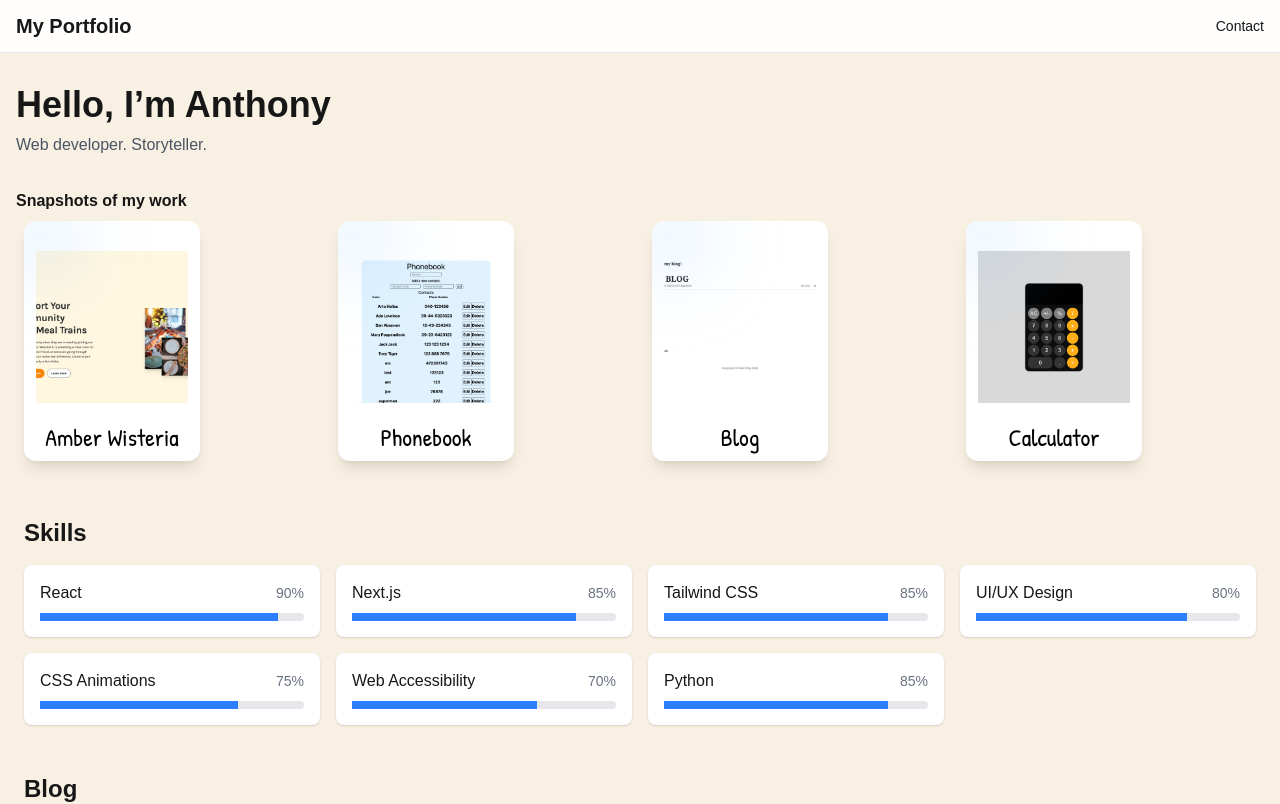
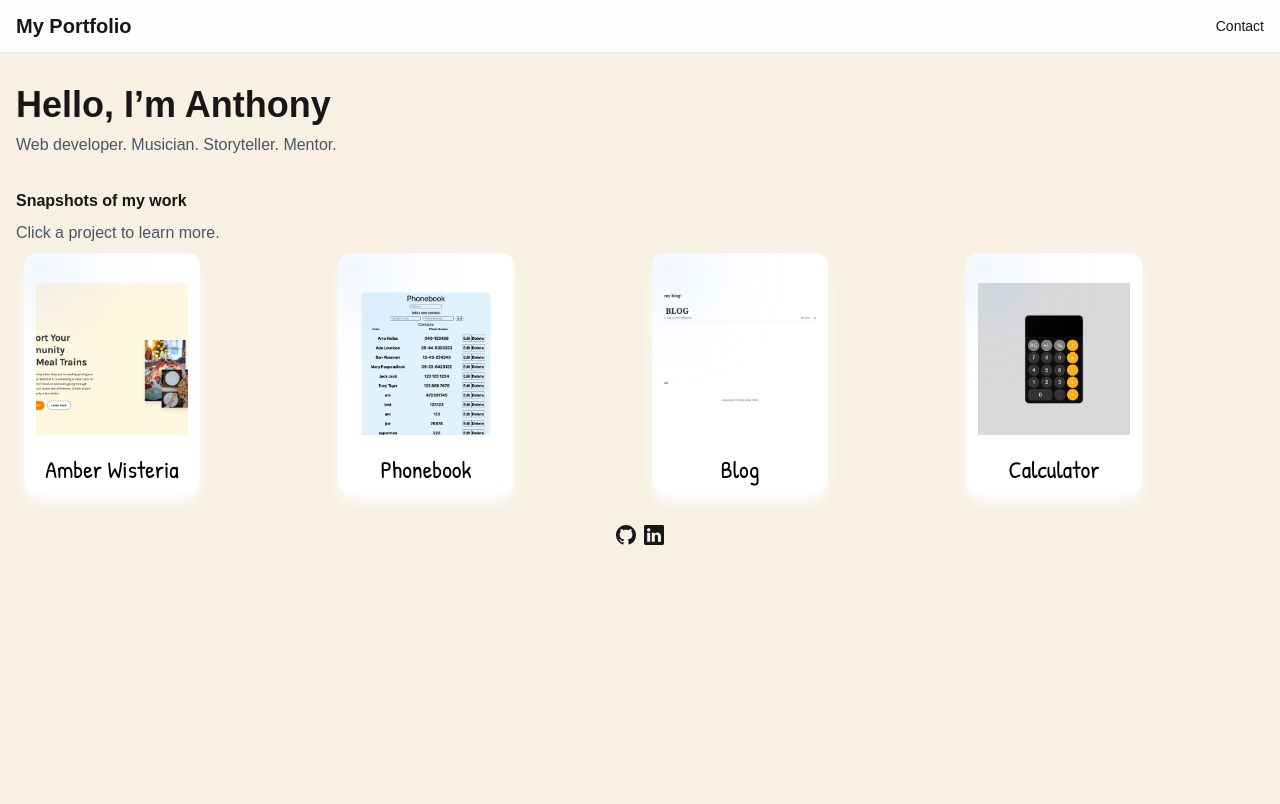
Before and after one commit to anthonbrooks/portfolio, a Next.js app: page / in a window 1280 px wide. Shown: the top 804 px of the page. Built offline with nearby package versions, Linux system fonts and the light colour scheme.

Commit message:
Hide skills/blog, also add content

```diff
--- a/app/page.tsx
+++ b/app/page.tsx
@@ -63,19 +63,18 @@ export default function Home() {
       <main className="min-h-screen px-4 py-8">
         <header className="max-w-7xl mx-auto mb-8">
           <h1 className="text-4xl font-bold mb-2">Hello, I’m Anthony</h1>
-          <p className="text-gray-600">Web developer. Storyteller.</p>
+          <p className="text-gray-600">
+            Web developer. Musician. Storyteller. Mentor.
+          </p>
         </header>
 
-        <motion.section
-          initial={{ opacity: 0, y: 40 }}
-          whileInView={{ opacity: 1, y: 0 }}
-          viewport={{ once: true }}
-          transition={{ duration: 0.5 }}
+        <div
           aria-label="Polaroid gallery"
-          className="max-w-7xl mx-auto mb-12 overflow-visible"
+          className="max-w-7xl mx-auto mb-6 overflow-visible"
         >
-          <h2 className="font-bold">Snapshots of my work</h2>
-          <div className="grid grid-cols-2 sm:grid-cols-3 md:grid-cols-4 gap-2 relative">
+          <h2 className="font-bold mb-2">Snapshots of my work</h2>
+          <p className="text-gray-600">Click a project to learn more.</p>
+          <div className="grid grid-cols-2 md:grid-cols-4 gap-2 relative">
             {photos.map((p, idx) => (
               <Polaroid
                 key={p.id}
@@ -85,16 +84,9 @@ export default function Home() {
               />
             ))}
           </div>
-        </motion.section>
+        </div>
 
-        <motion.section
-          initial={{ opacity: 0, y: 40 }}
-          whileInView={{ opacity: 1, y: 0 }}
-          viewport={{ once: true }}
-          transition={{ duration: 0.5 }}
-          id="skills"
-          className="max-w-7xl mx-auto mb-12 px-2"
-        >
+        {/* <div id="skills" className="max-w-7xl mx-auto mb-12 px-2">
           <h2 className="text-2xl font-semibold mb-4">Skills</h2>
           <ul className="grid grid-cols-2 sm:grid-cols-4 gap-4">
             {skills.map((s) => (
@@ -112,9 +104,9 @@ export default function Home() {
               </li>
             ))}
           </ul>
-        </motion.section>
+        </div> */}
 
-        <motion.section
+        {/* <motion.section
           initial={{ opacity: 0, y: 40 }}
           whileInView={{ opacity: 1, y: 0 }}
           viewport={{ once: true }}
@@ -131,7 +123,7 @@ export default function Home() {
               </article>
             ))}
           </div>
-        </motion.section>
+        </motion.section> */}
         <Footer />
       </main>
 
--- a/components/Polaroid.tsx
+++ b/components/Polaroid.tsx
@@ -18,7 +18,7 @@ export default function Polaroid({
     <button
       aria-label={title}
       onClick={onClick}
-      className={`relative m-2 w-44 h-60 p-3 pb-10 border-white rounded-xl overflow-hidden shadow-lg bg-white transition-transform transform hover:scale-105 hover:shadow-2xl hover:rotate-1 hover:z-20 hover:-translate-y-2 active:scale-95 focus:outline-none focus:ring-2 focus:ring-blue-500`}
+      className={`relative m-2 w-44 h-60 p-3 pb-10 border-white rounded-xl overflow-hidden shadow-lg shadow-white bg-white transition-transform transform hover:scale-105 hover:shadow-2xl hover:rotate-1 hover:z-20 hover:-translate-y-2 active:scale-95 focus:outline-none focus:ring-2 focus:ring-blue-500`}
     >
       <div className="relative aspect-square overflow-hidden">
         <img src={src} alt={title} className="w-full h-full object-cover" />
--- a/styles/globals.css
+++ b/styles/globals.css
@@ -18,6 +18,10 @@
     --background: #0a0a0a;
     --foreground: #cf8222;
   }
+
+  p {
+    color: white;
+  }
 }
 
 body {
```
